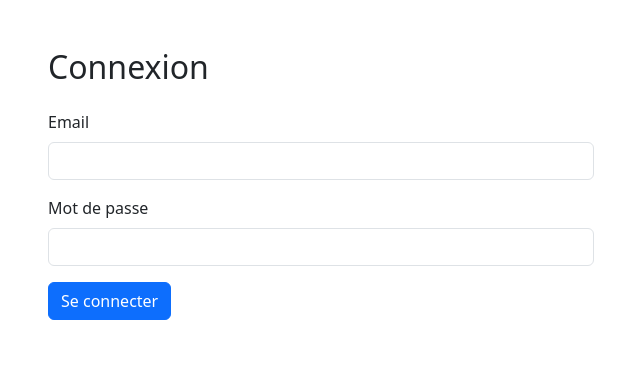
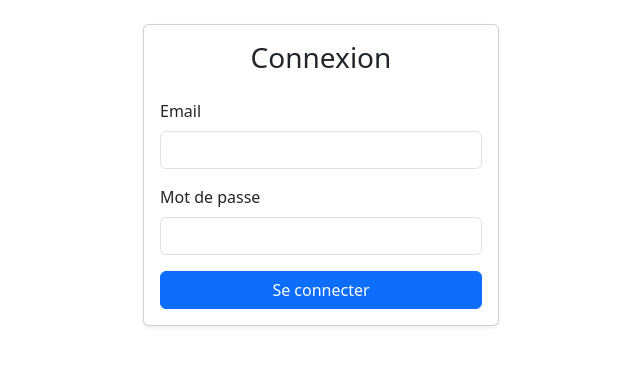
Before and after one commit to olivier56240/menottes, a Flask app: page /login in a window 1280 px wide. Shown: the part 57-423 px from the top of the page, without its empty margins (319-959 px from the left). Run offline with Flask 3, Linux system fonts and the light colour scheme.

Commit message:
design auth pages

```diff
--- a/app/templates/auth/login.html
+++ b/app/templates/auth/login.html
@@ -1,25 +1,31 @@
 {% extends "base.html" %}
+{% block content %}
 
-{% block content %}
-<div class="row justify-content-center mt-5">
- <div class="col-md-6">
-   <h2 class="mb-4">Connexion</h2>
+<div class="row justify-content-center">
+ <div class="col-md-6 col-lg-4">
+   <div class="card shadow-sm">
+     <div class="card-body">
+       <h3 class="mb-4 text-center">Connexion</h3>
 
        <form method="POST">
-     {{ form.hidden_tag() }}
-
          <div class="mb-3">
            <label class="form-label">Email</label>
-       {{ form.email(class="form-control") }}
+           <input type="email" name="email" class="form-control" required>
          </div>
 
          <div class="mb-3">
            <label class="form-label">Mot de passe</label>
-       {{ form.password(class="form-control") }}
+           <input type="password" name="password" class="form-control" required>
          </div>
 
-     <button class="btn btn-primary">Se connecter</button>
+         <button type="submit" class="btn btn-primary w-100">
+           Se connecter
+         </button>
        </form>
+
      </div>
    </div>
+ </div>
+</div>
+
 {% endblock %}
```
Lines whose indentation alone changed are shown as unchanged.
